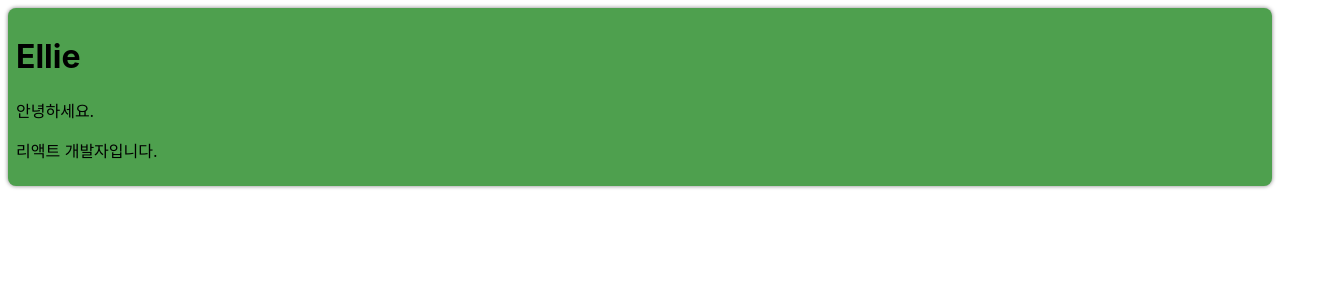
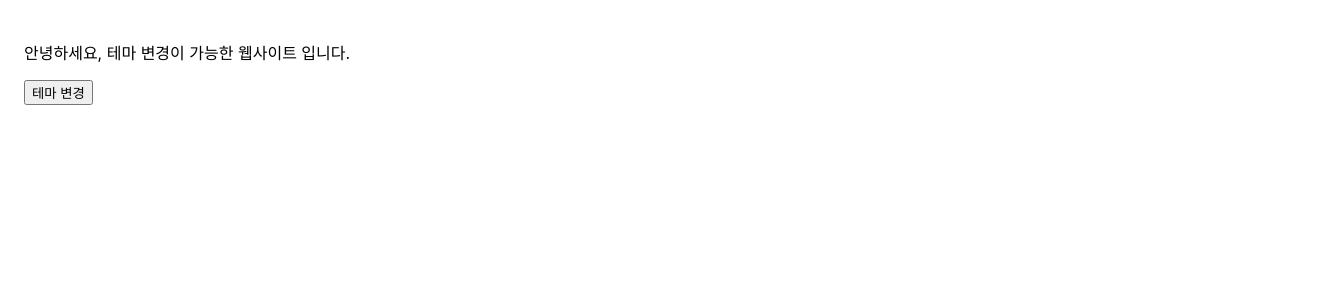
Before and after one commit to T189216/react-240306, a React (Create React App) app in the folder react240306/: page / in a window 1280 px wide. Shown: the top 300 px of the page, 1328 px wide, since content can reach past the window. Built offline with nearby package versions, Linux system fonts and the light colour scheme.

Commit message:
테마 변경

```diff
--- /dev/null
+++ b/react240306/src/chapter_14/DarkOrLight.jsx
@@ -0,0 +1,23 @@
+import { useState, useCallback } from 'react';
+import ThemeContext from './ThemeContext';
+import MainContent from './MainContent';
+
+function DarkOrLight(props) {
+    const [theme, setTheme] = useState("light");
+
+    const toggleTheme = useCallback(() => {
+        if (theme == "light") {
+            setTheme("dark");
+        } else if (theme == "dark") {
+            setTheme("light");
+        }
+    }, [theme]);
+
+    return (
+        <ThemeContext.Provider value={{ theme, toggleTheme }}>
+            <MainContent />
+        </ThemeContext.Provider>
+    );
+}
+
+export default DarkOrLight;
--- /dev/null
+++ b/react240306/src/chapter_14/MainContent.jsx
@@ -0,0 +1,23 @@
+import { useContext } from 'react';
+import ThemeContext from './ThemeContext';
+
+function MainContent(props) {
+    const { theme, toggleTheme } = useContext(ThemeContext);
+
+    return (
+        <div
+            style={{
+                width: "100vw",
+                height: "100vh",
+                padding: "1.5rem",
+                backgroundColor: theme == "light" ? "white" : "black",
+                color: theme == "light"? "black" : "white",
+            }}
+        >
+            <p>안녕하세요, 테마 변경이 가능한 웹사이트 입니다.</p>
+            <button onClick={toggleTheme}>테마 변경</button>
+        </div>
+    );
+}
+
+export default MainContent;
--- /dev/null
+++ b/react240306/src/chapter_14/ThemeContext.jsx
@@ -0,0 +1,6 @@
+import React from 'react';
+
+const ThemeContext = React.createContext();
+ThemeContext.displayName = "ThemeContext";
+
+export default ThemeContext;
--- a/react240306/src/index.js
+++ b/react240306/src/index.js
@@ -15,10 +15,11 @@
 import SignUp from './chapter_11/SignUp'
 import Calculator from './chapter_12/Calculator'
 import ProfileCard from './chapter_13/ProfileCard';
+import DarkOrLight from './chapter_14/DarkOrLight';
 
 ReactDOM.render(
   <React.StrictMode>
-    <ProfileCard />
+    <DarkOrLight />
   </React.StrictMode>,
   document.getElementById('root')
 );
```
